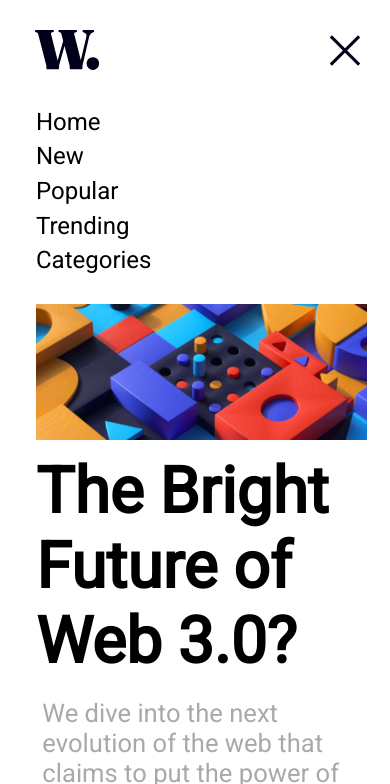
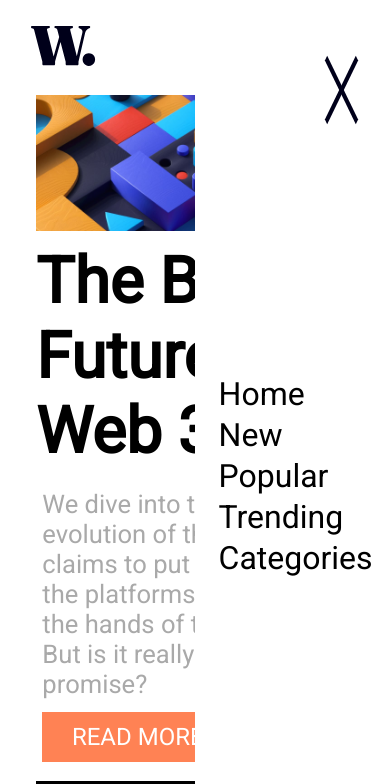
Before and after one commit to felipe1793/News-home-page, a plain HTML site: page index.html in a window 390 px wide. Both pictures are taken after a click on the element 340 px from the left and 52 px from the top of the page. Shown: the top 784 px of the page. Drawn offline with Linux system fonts and the light colour scheme.

Commit message:
alteracao para de menu

```diff
--- a/index.html
+++ b/index.html
@@ -17,6 +17,18 @@
       <div class="inicio-flex">
         <img src="./assets/images/logo.svg" alt="454">
       </div>
+
+      <section class="menu-lateral">
+        <img src="./assets/images/icon-menu-close.svg" alt="454">
+        <ol>
+          <li>Home</li>
+          <li>New</li>
+          <li>Popular</li>
+          <li>Trending</li>
+          <li>Categories</li>
+        </ol>
+      </section>
+
       <div class="menu">
         <img src="./assets/images/icon-menu.svg" alt="">
       </div>
@@ -47,15 +59,6 @@
         </li>
       </div>
     </ul>
-    <div class="menu-close">
-      <ol>
-        <li>Home</li>
-        <li>New</li>
-        <li>Popular</li>
-        <li>Trending</li>
-        <li>Categories</li>
-      </ol>
-    </div>
   </header>
   <main>
     <div class="container">
--- a/script.js
+++ b/script.js
@@ -1,20 +1,17 @@
-const btnMenu = document.querySelector(".menu") //pegando o botão para fazer o evento
-const btnImg = document.querySelector(".menu img") //Pegando a imagem para alteração
-const sideMenu = document.querySelector(".menu-close") //
+const btnMenu = document.querySelector(".menu")
+const btnImg = document.querySelector(".menu img")
+const sideMenu = document.querySelector(".menu-lateral")
+const sideMenuClose = document.querySelector(".menu-lateral img")
 
 const open = () => {
-    if(btnImg.src.indexOf("icon-menu-close.svg") == -1){
-        btnImg.src = "./assets/images/icon-menu-close.svg"
-        sideMenu.classList.remove("menu-close")
-        sideMenu.classList.add("menu-flex")
-    }else {
-        btnImg.src = "./assets/images/icon-menu.svg";
-        sideMenu.classList.remove("menu-flex")
-        sideMenu.classList.add("menu-close")
-    }
-    // btnMenu.innerHTML = "<div class=menu-flex <img src=./assets/images/icon-menu-close.svg> <ol>   <li>Home</li> <li>New</li> <li>Popular</li> <li>Trending</li> <li>Categories</li> </ol> </div>"
-    // for( i=0,)
-    console.log(btnImg.src)
+    btnImg.src = "."
+    sideMenu.classList.add("active")
+}
+const close = () => {
+    btnImg.src = "./assets/images/icon-menu.svg";
+    sideMenu.classList.remove("active");
+    console.log("opa")
 }
 
 btnMenu.addEventListener("click",open)
+sideMenuClose.addEventListener("click",close)
--- a/style.css
+++ b/style.css
@@ -29,6 +29,10 @@ header{
 
 .inicio-flex{
     flex-grow: 2;
+}
+
+.menu-lateral{
+    display: none;
 }
 
 .container {
@@ -189,6 +193,12 @@ hr {
         margin-top: 10%;
     }
 
+    .menu{
+        position: relative;
+        width: 100vh;
+        margin-left: 70%;
+    }
+
     .menu-flex {
         display: flex;
         flex-direction: column;
@@ -204,4 +214,46 @@ hr {
     .menu-flex ol {
         list-style: none;
     }
+
+    .menu-lateral {
+        display: flex;
+        flex-direction: column;
+        justify-content: space-around;
+        position: fixed;
+        top: 0;
+        right: -100%;
+        width: 50%;
+        background-color: #fff;
+        height: 110vh;
+        margin: 0;
+        padding-bottom: 40%;
+        align-items: center;
+    }
+
+    .active {
+        right: 0%;
+        transition:  1s ease;
+    }
+
+    .open {
+        position: fixed;
+        margin-left: 76%;
+    }
+
+    .menu-lateral ol {
+        list-style: none;
+        padding: 70% 0%;
+    }
+
+    .menu-lateral img {
+        width: 18%;
+        height: 9%;
+        align-self: flex-end;
+        margin-right: 16%;
+        background-size: cover;
+    }
+
+    .menu-lateral ol li {
+        font-size: clamp( 1.5em, 2em, 3em);
+    }
 }
```
